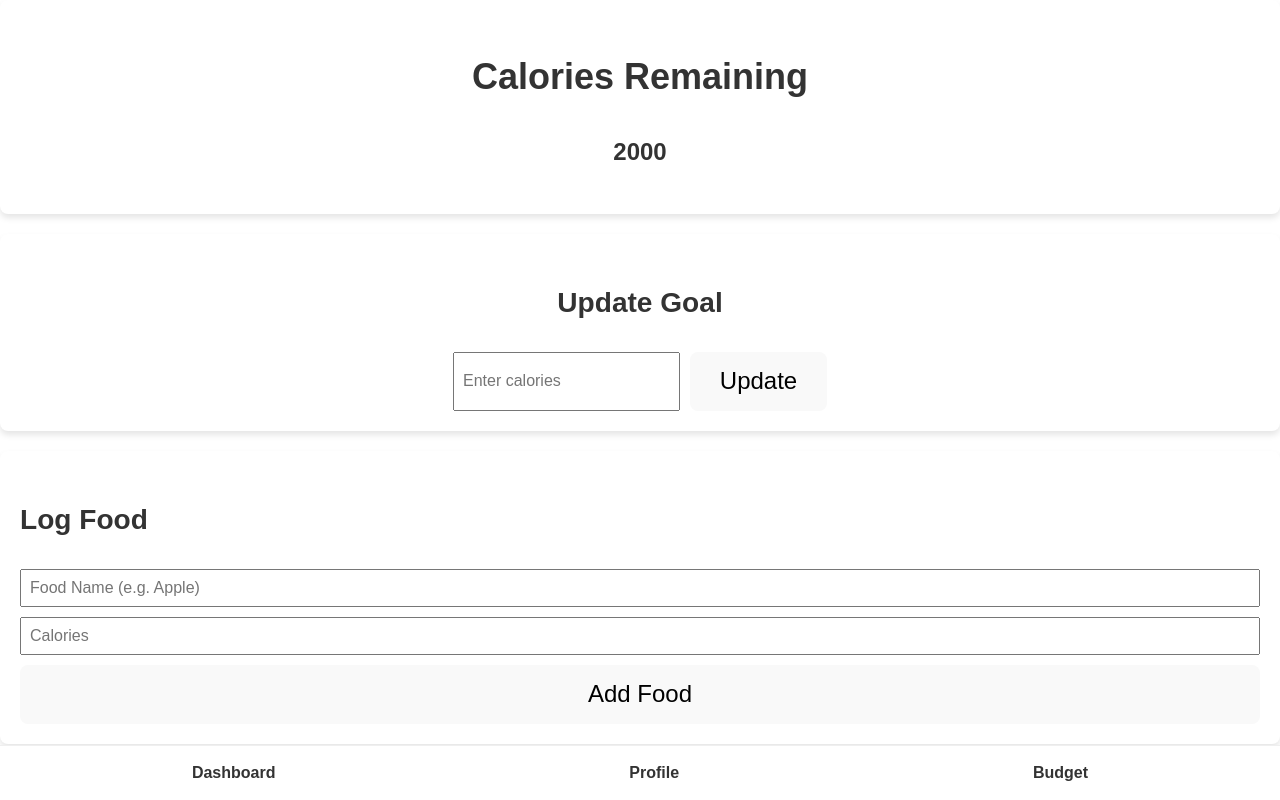
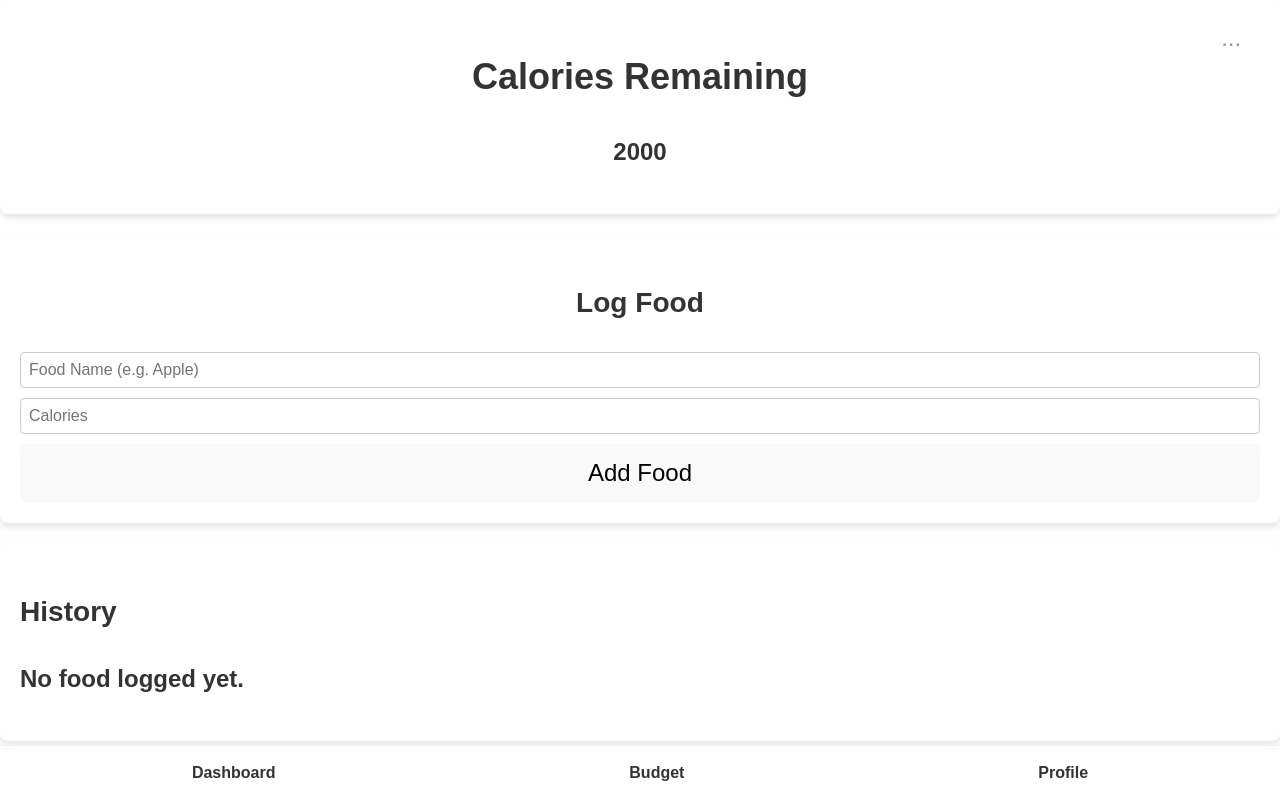
Before and after one commit to Tringuyen2007/Budget-Bites, a React (Vite) app: page / in a window 1280 px wide. Shown: the top 800 px of the page. Built offline with nearby package versions, Linux system fonts and the light colour scheme.

Commit message:
fixed styling issue and push all styling to GlobalStyle.css

```diff
--- a/src/GlobalStyle.css
+++ b/src/GlobalStyle.css
@@ -68,6 +68,57 @@ button:focus-visible {
   text-align: center;
 }
 
+/* Margin Utilities */
+.mt-20 {
+  margin-top: 20px;
+}
+
+.relative-container {
+  position: relative;
+}
+
+/* Form & Input Styles */
+.input-field {
+  padding: 8px;
+  font-size: 16px;
+  border: 1px solid #ccc;
+  /* Added border for better visibility */
+  border-radius: 4px;
+}
+
+.form-column {
+  display: flex;
+  flex-direction: column;
+  gap: 10px;
+}
+
+/* Calorie Display Specifics */
+.edit-toggle-btn {
+  position: absolute;
+  top: 10px;
+  right: 10px;
+  background: transparent;
+  border: none;
+  font-size: 24px;
+  cursor: pointer;
+  color: #999;
+}
+
+.edit-form-container {
+  padding: 10px 0;
+}
+
+.edit-form-row {
+  display: flex;
+  gap: 8px;
+  justify-content: center;
+}
+
+.edit-input-small {
+  width: 100px;
+}
+
+
 @media (prefers-color-scheme: light) {
   :root {
     color: #213547;
--- a/src/components/AddFood.jsx
+++ b/src/components/AddFood.jsx
@@ -13,22 +13,22 @@ function AddFood({ addFoodItem }) {
     }
 
     return (
-        <div className="card" style={{ marginTop: '20px' }}>
-            <h3>Log Food</h3>
-            <div style={{ display: 'flex', flexDirection: 'column', gap: '10px' }}>
+        <div className="card mt-20">
+            <h3 className="text-center">Log Food</h3>
+            <div className="form-column">
                 <input
                     type="text"
                     value={foodName}
                     onChange={(e) => setFoodName(e.target.value)}
                     placeholder="Food Name (e.g. Apple)"
-                    style={{ padding: '8px', fontSize: '16px' }}
+                    className="input-field"
                 />
                 <input
                     type="number"
                     value={foodCalories}
                     onChange={(e) => setFoodCalories(e.target.value)}
                     placeholder="Calories"
-                    style={{ padding: '8px', fontSize: '16px' }}
+                    className="input-field"
                 />
                 <button onClick={handleSubmit}>Add Food</button>
             </div>
--- a/src/components/CalorieDisplay.jsx
+++ b/src/components/CalorieDisplay.jsx
@@ -1,10 +1,47 @@
-function CalorieDisplay({ CurrentCalories }) {
+import { useState } from 'react';
+
+function CalorieDisplay({ CurrentCalories, onUpdateGoal }) {
+    const [isEditing, setIsEditing] = useState(false);
+    const [inputValue, setInputValue] = useState("");
+
+    const handleSave = () => {
+        if (inputValue) {
+            onUpdateGoal(parseInt(inputValue));
+            setIsEditing(false);
+            setInputValue("");
+        }
+    }
     return (
-        <div className="card text-center">
-            <h2>Calories Remaining</h2>
-            <p className="large-number">{CurrentCalories}</p>
+        <div className="card text-center relative-container">
+            <button
+                onClick={() => setIsEditing(!isEditing)}
+                className="edit-toggle-btn"
+            >
+                ...
+            </button>
+
+            {isEditing ? (
+                <div className="edit-form-container">
+                    <h3>Set New Goal</h3>
+                    <div className="edit-form-row">
+                        <input
+                            type="number"
+                            value={inputValue}
+                            onChange={(e) => setInputValue(e.target.value)}
+                            placeholder="New Goal"
+                            className="input-field edit-input-small"
+                        />
+                        <button onClick={handleSave}>Update</button>
+                    </div>
+                </div>
+            ) : (
+                <>
+                    <h2>Calories Remaining</h2>
+                    <p className="large-number">{CurrentCalories}</p>
+                </>
+            )}
         </div>
     )
 }
 
-export default CalorieDisplay
+export default CalorieDisplay;
--- a/src/components/EditGoal.jsx
+++ /dev/null
@@ -1,30 +0,0 @@
-import { useState } from 'react';
-
-function EditGoal({ updateCalories }) {
-    const [inputValue, setInputValue] = useState("");
-
-    const handleSubmit = () => {
-        if (inputValue) {
-            updateCalories(inputValue);
-            setInputValue(""); // Clear input after update
-        }
-    }
-
-    return (
-        <div className="card" style={{ marginTop: '20px', textAlign: 'center' }}>
-            <h3>Update Goal</h3>
-            <div style={{ display: 'flex', gap: '10px', justifyContent: 'center', marginTop: '10px' }}>
-                <input
-                    type="number"
-                    value={inputValue}
-                    onChange={(e) => setInputValue(e.target.value)}
-                    placeholder="Enter calories"
-                    style={{ padding: '8px', fontSize: '16px' }}
-                />
-                <button onClick={handleSubmit}>Update</button>
-            </div>
-        </div>
-    )
-}
-
-export default EditGoal;
--- a/src/components/Navbar.jsx
+++ b/src/components/Navbar.jsx
@@ -4,8 +4,9 @@ function Navbar() {
     return (
         <nav className="bottom-nav">
             <Link to="/" className="nav-link">Dashboard</Link>
+            <Link to="/Budget" className="nav-link">Budget</Link>
             <Link to="/profile" className="nav-link">Profile</Link>
-            <Link to="/Budget" className="nav-link">Budget</Link>
+
         </nav>
     );
 }
--- a/src/pages/Dashboard.jsx
+++ b/src/pages/Dashboard.jsx
@@ -1,6 +1,5 @@
 import { useState } from 'react'
 import CalorieDisplay from '../components/CalorieDisplay'
-import EditGoal from '../components/EditGoal'
 import AddFood from '../components/AddFood'
 
 function Dashboard() {
@@ -16,8 +15,7 @@ function Dashboard() {
 
   return (
     <div className="app-container">
-      <CalorieDisplay CurrentCalories={caloriesRemaining} />
-      <EditGoal updateCalories={setCalories} />
+      <CalorieDisplay CurrentCalories={caloriesRemaining} onUpdateGoal={setCalories} />
       <AddFood addFoodItem={addFoodItem} />
 
       <div className="card" style={{ marginTop: '20px' }}>
```
Also changed, not shown: src/pages/Budget.jsx (added).
